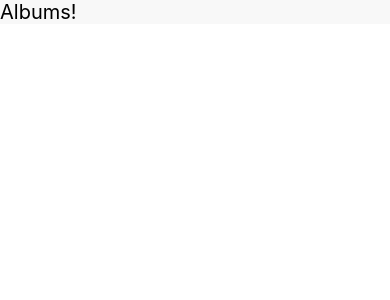
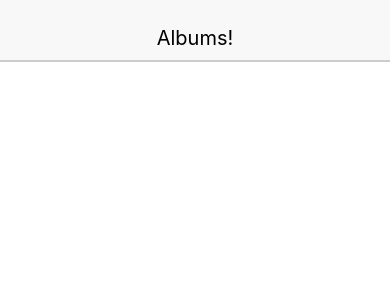
Before and after one commit to machen2/albums, a React Native app: screen / in a window 390 px wide. Shown: the top 300 px of the page. Built offline with nearby package versions, Linux system fonts and the light colour scheme.

Commit message:
added more styling to the header

```diff
--- a/src/components/header.js
+++ b/src/components/header.js
@@ -14,6 +14,15 @@ const Header = () => {
 const styles = {
     viewStyle: {
         backgroundColor: '#F8F8F8',
+        justifyContent: 'center',
+        alignItems: 'center',
+        height: 60,
+        paddingTop: 15,
+        shadowColor: '#000',
+        shadowOffset: { width: 0, height: 2 },
+        shadowOpacity: 0.2,
+        elevation: 2,
+        position: 'relative'
     },
     textStyle: {
         fontSize: 20,
```
